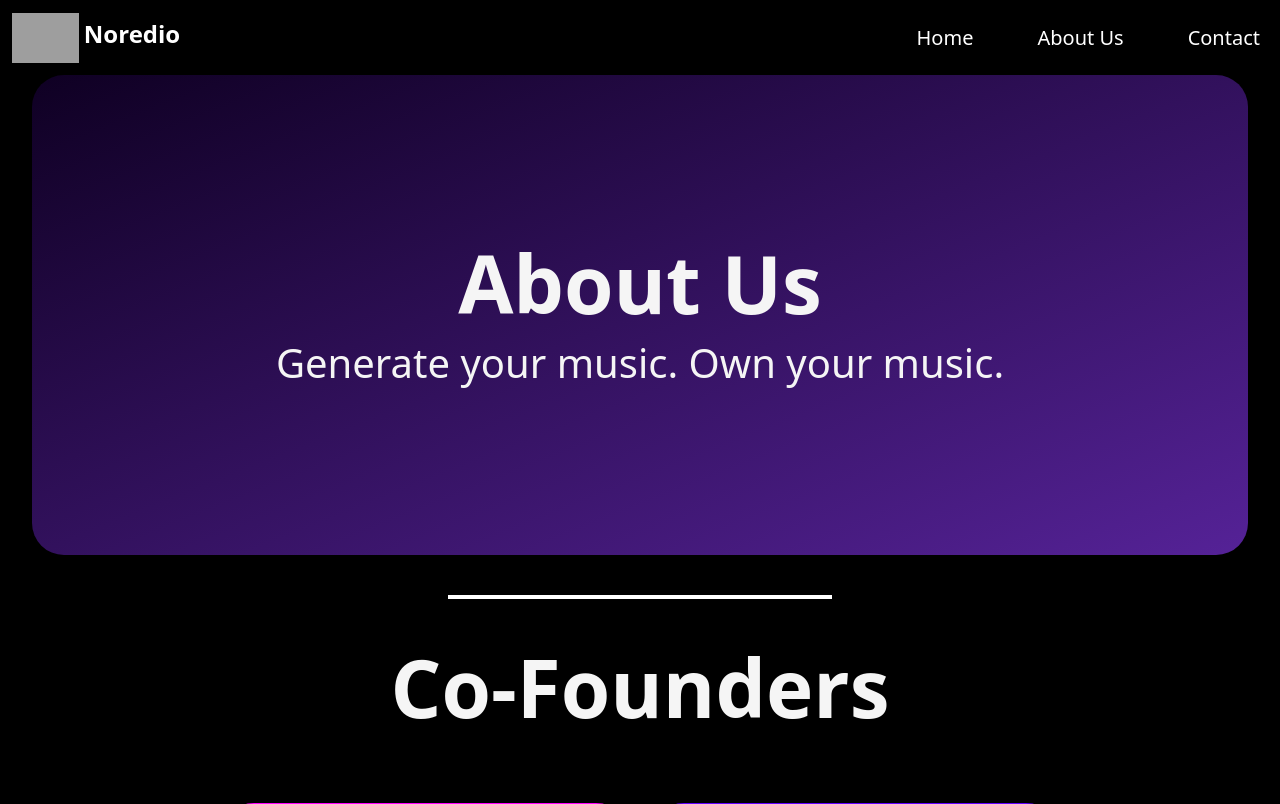
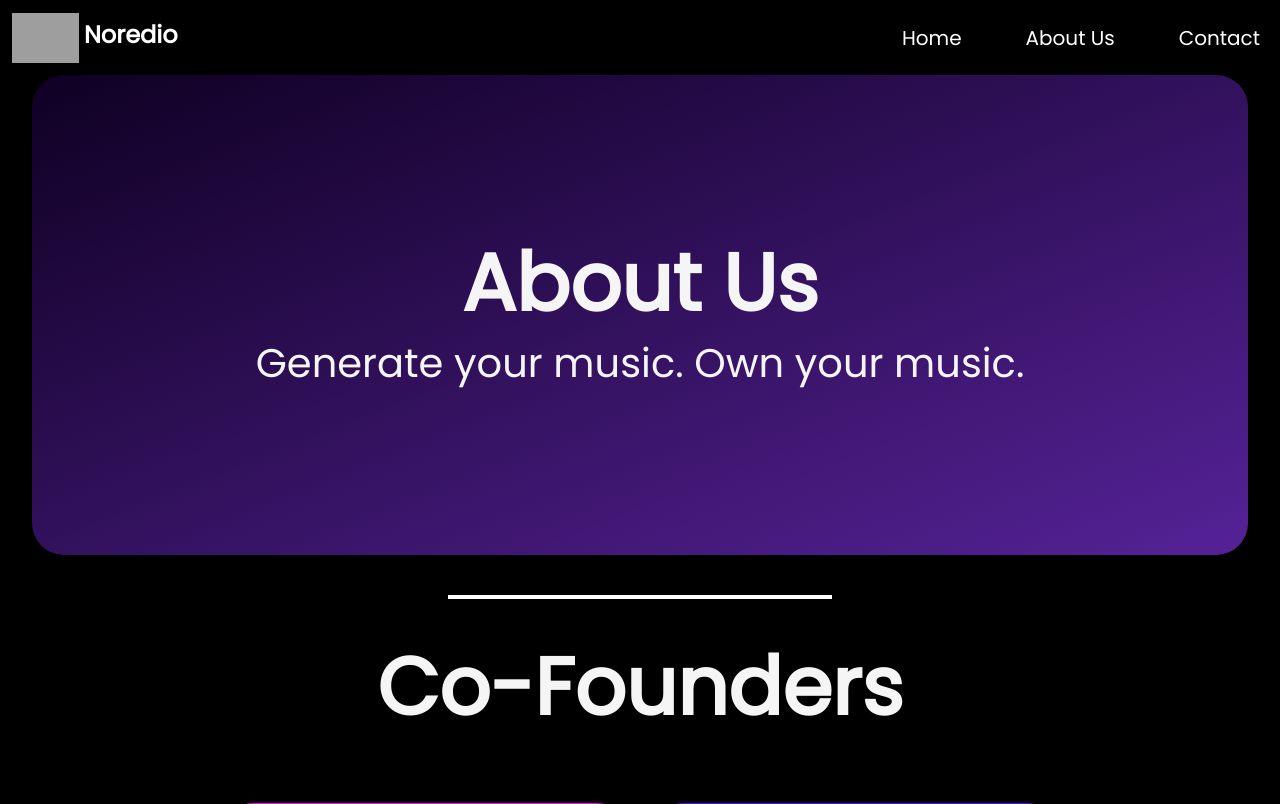
Before and after one commit to meta112/noredio-website, a Django app: page /about/ in a window 1280 px wide. Shown: the top 804 px of the page. Run offline with Django 5.2, Linux system fonts and the light colour scheme; grey boxes are pictures that could not be loaded.

Commit message:
Changed font-family to Poppins

```diff
--- a/noredio/frontend/static/frontend/style.css
+++ b/noredio/frontend/static/frontend/style.css
@@ -12,6 +12,7 @@ body {
     min-height: 100vh;
     background-color: black;
     color: whitesmoke;
+    font-family: 'Poppins';
     font-size: 1.5rem;
     display: flex;
     flex-flow: column;
--- a/noredio/templates/base.html
+++ b/noredio/templates/base.html
@@ -9,6 +9,8 @@
             Django App
         {% endblock %}
     </title>
+    <!-- Import Poppins font -->
+    <link href='https://fonts.googleapis.com/css?family=Poppins' rel='stylesheet'>
     <!-- Bootstrap 5 -->
     <link href="https://cdn.jsdelivr.net/npm/bootstrap@5.3.3/dist/css/bootstrap.min.css" rel="stylesheet">
     <script src="https://cdn.jsdelivr.net/npm/bootstrap@5.3.3/dist/js/bootstrap.bundle.min.js"></script>
```
